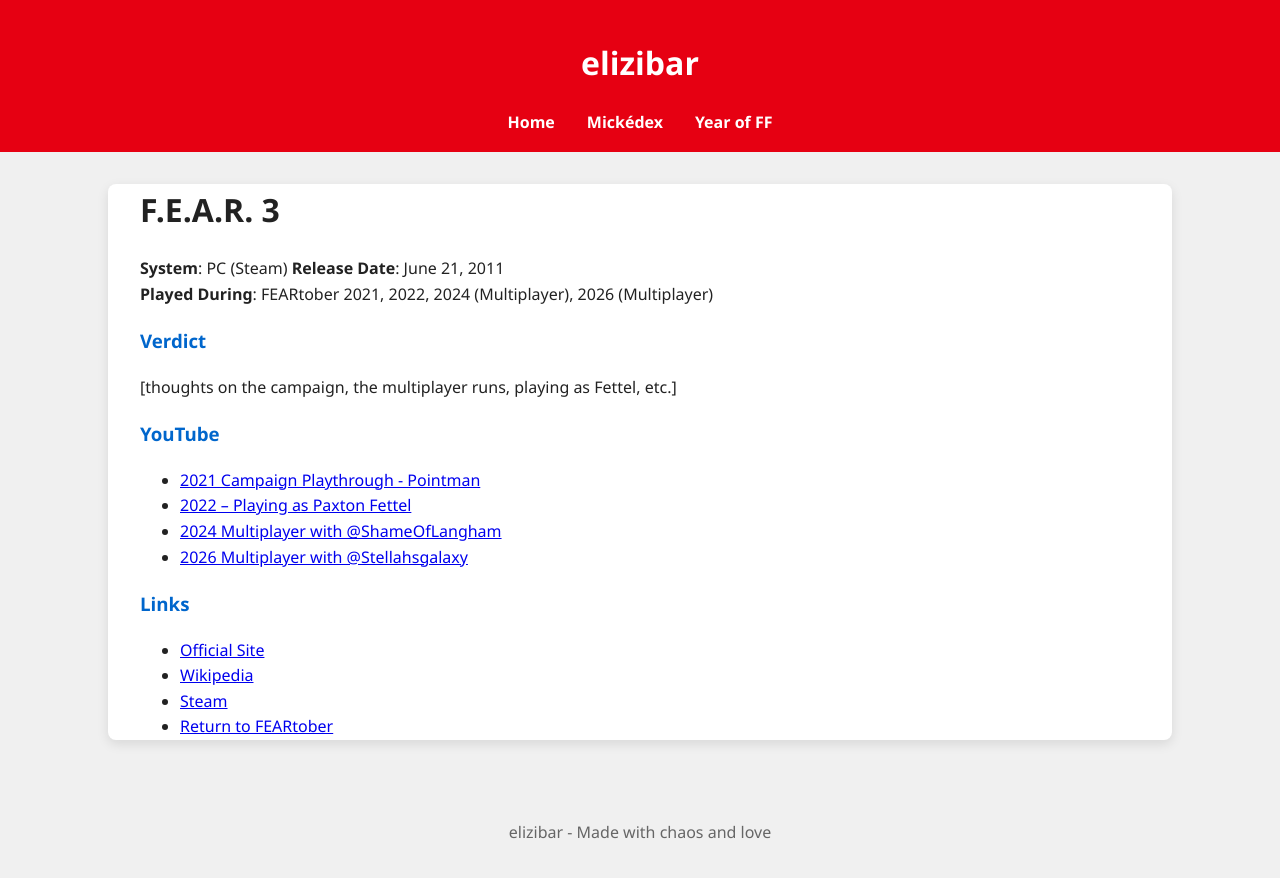
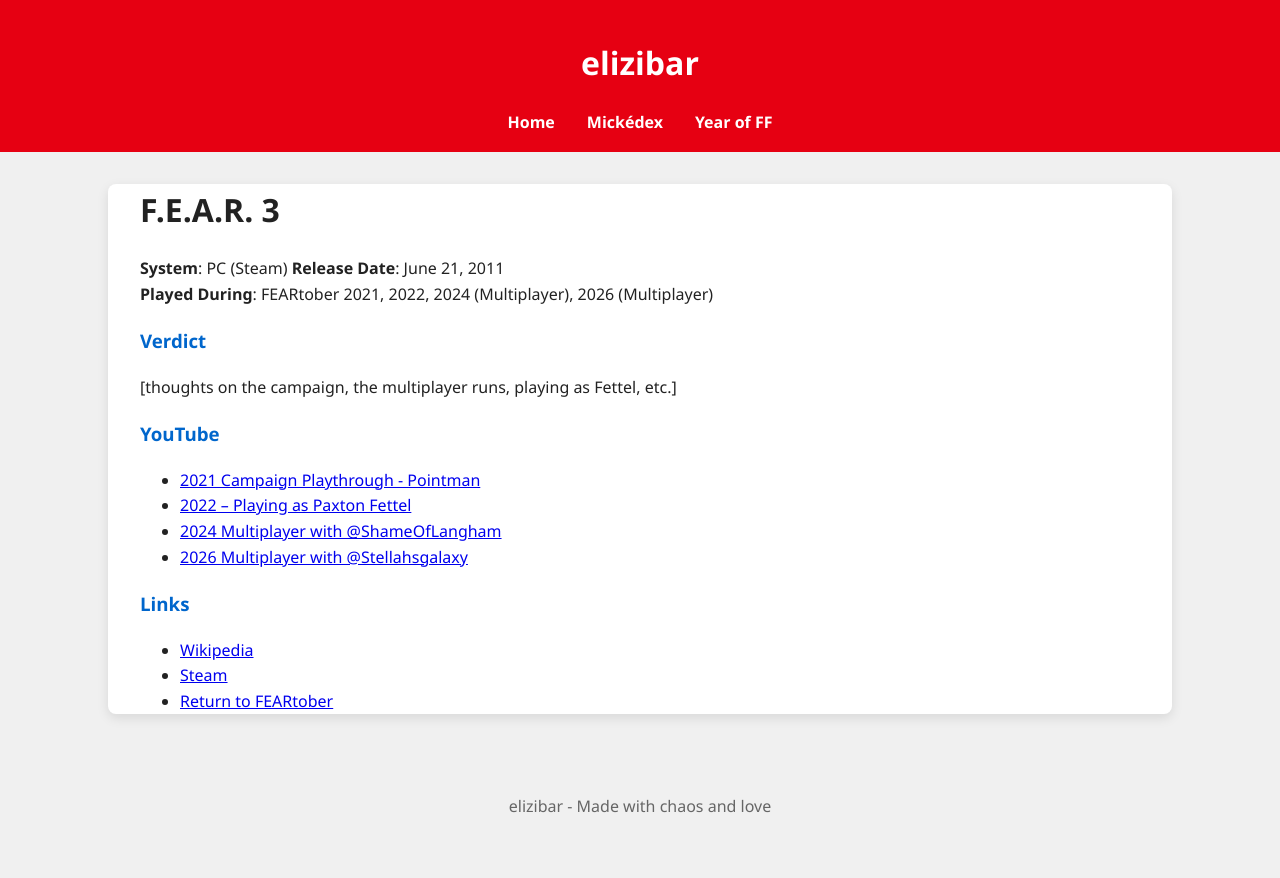
Before and after one commit to elizibar/elizibar.github.io, a Jekyll site: the page built from feartober/fear3.md, in a window 1280 px wide. Shown: the top 878 px of the page. Built offline with Jekyll 4.4.1, drawn with Linux system fonts in a browser that asks for light colours.

Commit message:
Update fear3.md

```diff
--- a/feartober/fear3.md
+++ b/feartober/fear3.md
@@ -23,7 +23,6 @@
 
 ### Links
 
-- [Official Site](url)
 - [Wikipedia](https://en.wikipedia.org/wiki/F.E.A.R._3)
-- [Steam](url)
+- [Steam](https://store.steampowered.com/app/21100/FEAR_3/)
 - [Return to FEARtober](/feartober/)
```
